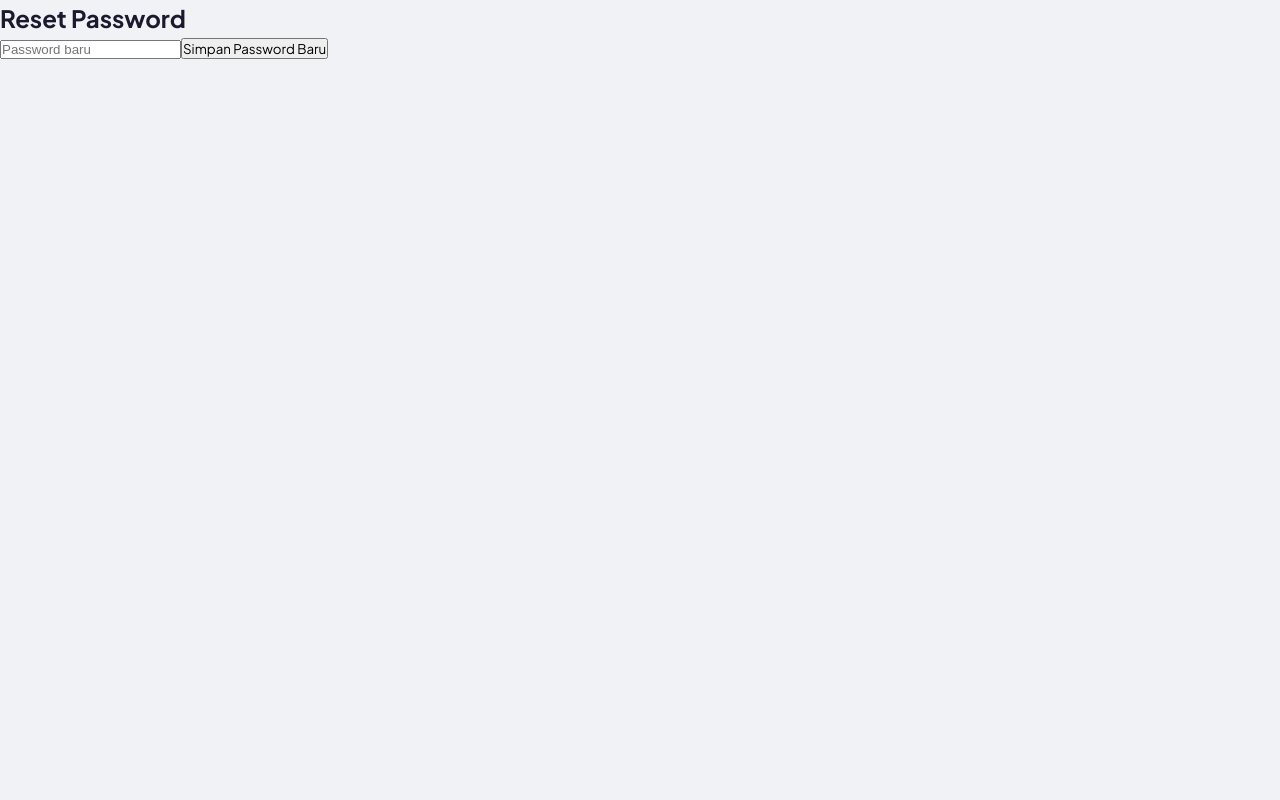
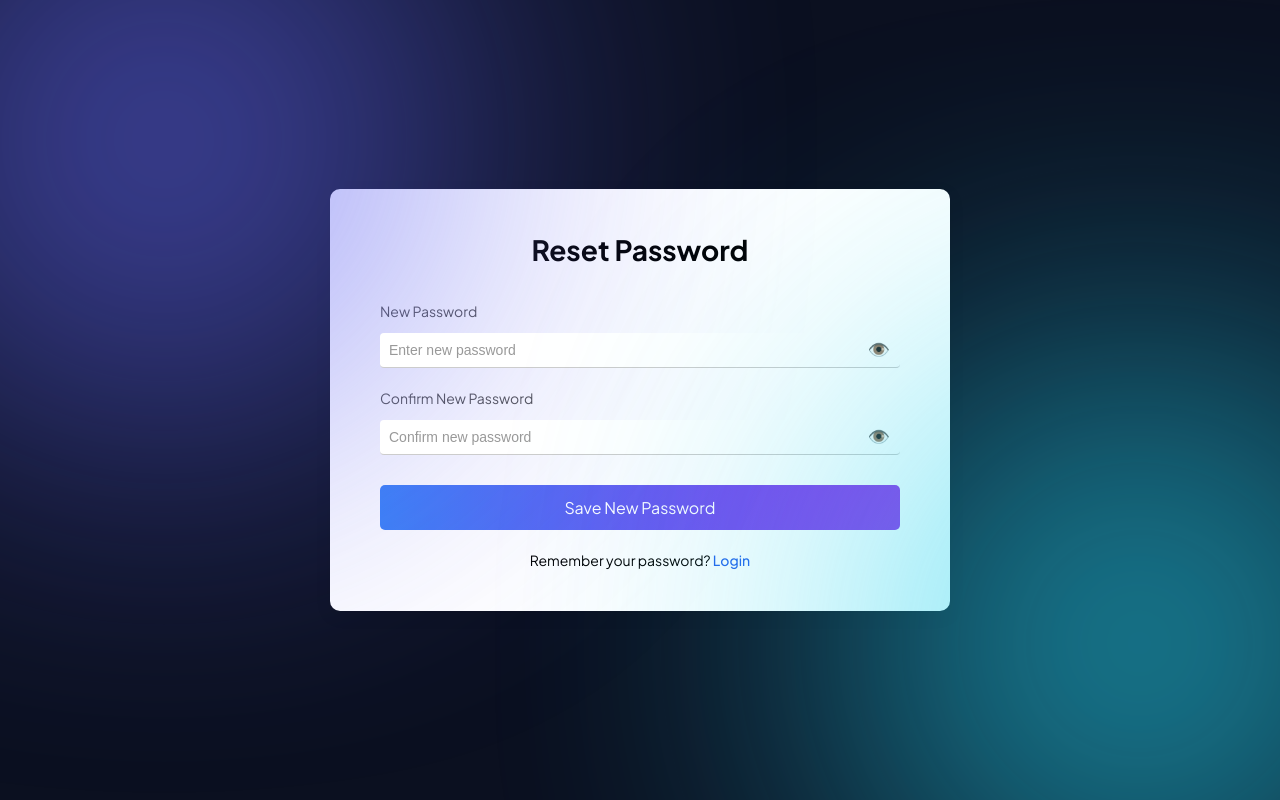
Before and after one commit to Marcellinusadiwijaya/CodeLearning, a React (Vite) app: page /reset-password in a window 1280 px wide. Built offline with nearby package versions, Linux system fonts and the light colour scheme; no server answers.

Commit message:
update reset password

```diff
--- a/src/ResetPassword.jsx
+++ b/src/ResetPassword.jsx
@@ -1,31 +1,130 @@
-import { useState } from "react"
-import { supabase } from "./Data/supaBaseClient"
+import { useState } from "react";
+import { useNavigate } from "react-router-dom";
+import { supabase } from "./Data/supaBaseClient";
+import "./CSS/Login.css";
 
 function ResetPassword() {
-  const [password, setPassword] = useState("")
-  const [message, setMessage] = useState("")
+  const navigate = useNavigate();
+  const [password, setPassword] = useState("");
+  const [confirmPassword, setConfirmPassword] = useState("");
+  const [showPassword, setShowPassword] = useState(false);
+  const [showConfirmPassword, setShowConfirmPassword] = useState(false);
+  const [message, setMessage] = useState("");
+  const [error, setError] = useState("");
+  const [loading, setLoading] = useState(false);
+  const [showPopup, setShowPopup] = useState(false);
 
   const handleReset = async () => {
-    const { error } = await supabase.auth.updateUser({ password })
-    if (error) {
-      setMessage("Error: " + error.message)
+    setError("");
+    setMessage("");
+
+    if (!password || !confirmPassword) {
+      setError("Please fill in all fields.");
+      return;
+    }
+
+    if (password !== confirmPassword) {
+      setError("Passwords do not match.");
+      return;
+    }
+
+    if (password.length < 6) {
+      setError("Password must be at least 6 characters.");
+      return;
+    }
+
+    setLoading(true);
+    const { error: updateError } = await supabase.auth.updateUser({ password });
+    setLoading(false);
+
+    if (updateError) {
+      setError("Failed to reset password. Please try again.");
     } else {
-      setMessage("Password berhasil diubah!")
+      setShowPopup(true);
+      setTimeout(() => {
+        setShowPopup(false);
+        navigate("/login");
+      }, 1500);
     }
-  }
+  };
 
   return (
-    <div>
-      <h2>Reset Password</h2>
-      <input
-        type="password"
-        placeholder="Password baru"
-        onChange={(e) => setPassword(e.target.value)}
-      />
-      <button onClick={handleReset}>Simpan Password Baru</button>
-      <p>{message}</p>
+    <div className="login-page">
+      <div className="login-container">
+        <h2>Reset Password</h2>
+
+        <div className="input-group">
+          <label>New Password</label>
+          <div className="password-field">
+            <input
+              type={showPassword ? "text" : "password"}
+              placeholder="Enter new password"
+              value={password}
+              onChange={(e) => setPassword(e.target.value)}
+              disabled={loading}
+            />
+            <span
+              className="toggle-password"
+              onClick={() => setShowPassword(!showPassword)}
+            >
+              {showPassword ? "🙈" : "👁️"}
+            </span>
+          </div>
+        </div>
+
+        <div className="input-group">
+          <label>Confirm New Password</label>
+          <div className="password-field">
+            <input
+              type={showConfirmPassword ? "text" : "password"}
+              placeholder="Confirm new password"
+              value={confirmPassword}
+              onChange={(e) => setConfirmPassword(e.target.value)}
+              disabled={loading}
+            />
+            <span
+              className="toggle-password"
+              onClick={() => setShowConfirmPassword(!showConfirmPassword)}
+            >
+              {showConfirmPassword ? "🙈" : "👁️"}
+            </span>
+          </div>
+        </div>
+
+        {error && <p className="error-message">{error}</p>}
+        {message && <p style={{ color: "green" }}>{message}</p>}
+
+        <button
+          className="login-btn"
+          onClick={handleReset}
+          disabled={loading}
+        >
+          {loading ? "Saving..." : "Save New Password"}
+        </button>
+
+        <div className="login-links">
+          <p>
+            Remember your password?{" "}
+            <a
+              href="#"
+              onClick={(e) => {
+                e.preventDefault();
+                navigate("/login");
+              }}
+            >
+              Login
+            </a>
+          </p>
+        </div>
+      </div>
+
+      {showPopup && (
+        <div className="popup-notification">
+          <div className="popup-box">Password Reset Successful!</div>
+        </div>
+      )}
     </div>
-  )
+  );
 }
 
-export default ResetPassword
+export default ResetPassword;
```
